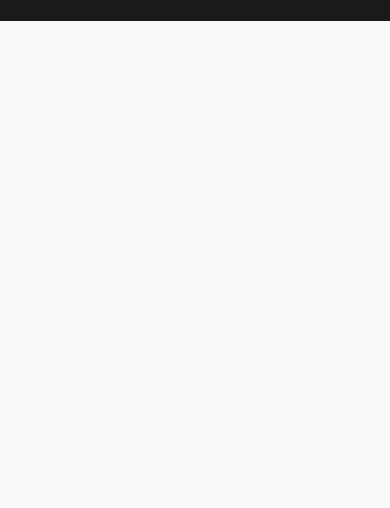
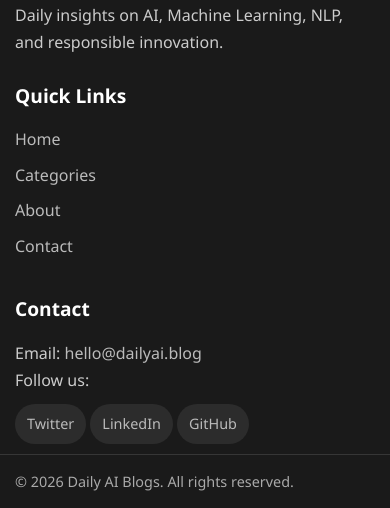
Before and after one commit to Sakshi441sk/AI-Blogs, a plain HTML site: page index.html in a window 390 px wide. Shown: the part 2367-2875 px from the top of the page. Before the commit the page ends 2388 px from the top, so only its background shows below. Drawn offline with Linux system fonts and the light colour scheme.

Commit message:
footer section has been added

```diff
--- a/index.html
+++ b/index.html
@@ -89,8 +89,35 @@
     </main>
 
     <footer>
-        <div class="container">
-            <p>&copy; 2026 Daily AI Blogs. All rights reserved.</p>
+        <div class="container footer-grid">
+            <div class="footer-brand">
+                <h2>Daily AI Blogs</h2>
+                <p>Daily insights on AI, Machine Learning, NLP, and responsible innovation.</p>
+            </div>
+            <div class="footer-links">
+                <h3>Quick Links</h3>
+                <ul>
+                    <li><a href="#home">Home</a></li>
+                    <li><a href="#categories">Categories</a></li>
+                    <li><a href="#about">About</a></li>
+                    <li><a href="#contact">Contact</a></li>
+                </ul>
+            </div>
+            <div class="footer-contact">
+                <h3>Contact</h3>
+                <p>Email: <a href="mailto:hello@dailyai.blog">hello@dailyai.blog</a></p>
+                <p>Follow us:</p>
+                <div class="social-links">
+                    <a href="#">Twitter</a>
+                    <a href="#">LinkedIn</a>
+                    <a href="#">GitHub</a>
+                </div>
+            </div>
+        </div>
+        <div class="footer-bottom">
+            <div class="container">
+                <p>&copy; 2026 Daily AI Blogs. All rights reserved.</p>
+            </div>
         </div>
     </footer>
 </body>
--- a/style.css
+++ b/style.css
@@ -116,18 +116,144 @@ main {
 footer {
     background-color: #1a1a1a;
     color: white;
-    text-align: center;
-    padding: 20px 0;
     margin-top: 40px;
     border-top: 3px solid #0066cc;
 }
 
-footer p {
-    font-size: 0.95em;
+.footer-grid {
+    display: grid;
+    grid-template-columns: 1.5fr 1fr 1fr;
+    gap: 30px;
+    padding: 40px 0;
+}
+
+.footer-brand h2,
+.footer-links h3,
+.footer-contact h3 {
+    margin-bottom: 15px;
+    font-size: 1.2em;
+}
+
+.footer-brand p,
+.footer-contact p {
+    color: #ccc;
+    line-height: 1.7;
+}
+
+.footer-links ul {
+    list-style: none;
+    padding: 0;
+    margin: 0;
+}
+
+.footer-links li {
+    margin-bottom: 10px;
+}
+
+.footer-links a,
+.footer-contact a {
     color: #bbb;
+    text-decoration: none;
+    transition: color 0.3s ease;
+}
+
+.footer-links a:hover,
+.footer-contact a:hover {
+    color: #ffffff;
+}
+
+.social-links {
+    display: flex;
+    gap: 10px;
+    flex-wrap: wrap;
+    margin-top: 10px;
+}
+
+.social-links a {
+    background-color: rgba(255, 255, 255, 0.08);
+    color: #bbb;
+    padding: 8px 12px;
+    border-radius: 20px;
+    font-size: 0.9em;
+}
+
+.social-links a:hover {
+    background-color: #0066cc;
+    color: white;
+}
+
+.footer-bottom {
+    border-top: 1px solid rgba(255, 255, 255, 0.12);
+    padding: 15px 0;
+}
+
+.footer-bottom p {
+    margin: 0;
+    font-size: 0.9em;
+    color: #aaa;
 }
 
 /* Responsive Design */
+@media (max-width: 768px) {
+    header h1 {
+        font-size: 2em;
+    }
+
+    .tagline {
+        font-size: 0.95em;
+    }
+
+    .blog-post {
+        padding: 20px;
+    }
+
+    .blog-post h2 {
+        font-size: 1.5em;
+    }
+
+    .post-meta {
+        flex-direction: column;
+        gap: 5px;
+    }
+
+    .container {
+        padding: 0 15px;
+    }
+
+    .footer-grid {
+        grid-template-columns: 1fr;
+        gap: 25px;
+        padding: 30px 0;
+    }
+}
+
+@media (max-width: 480px) {
+    header h1 {
+        font-size: 1.5em;
+    }
+
+    .blog-post {
+        padding: 15px;
+    }
+
+    .blog-post h2 {
+        font-size: 1.2em;
+    }
+
+    .post-content {
+        font-size: 0.95em;
+    }
+
+    .footer-links ul,
+    .social-links {
+        display: block;
+    }
+
+    .social-links a {
+        display: inline-block;
+        margin-bottom: 10px;
+    }
+}
 @media (max-width: 768px) {
     header h1 {
         font-size: 2em;
```
